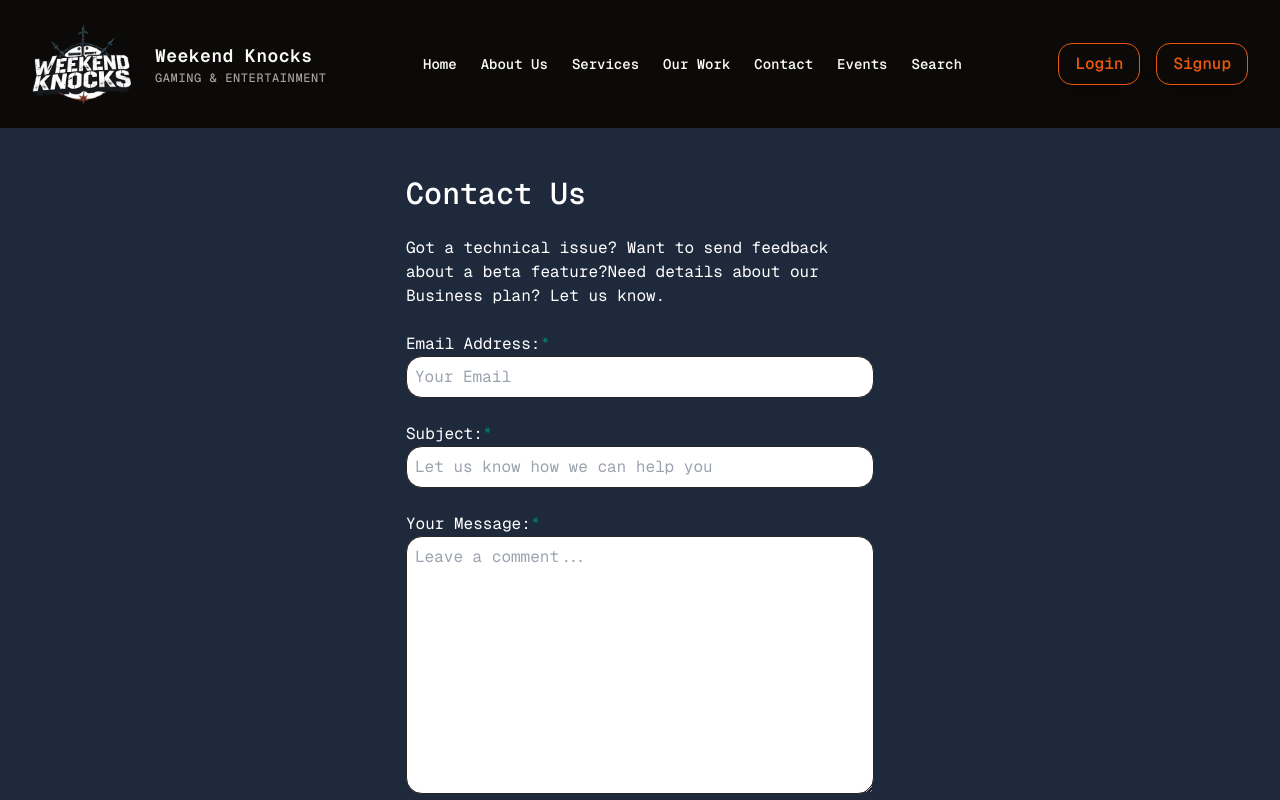
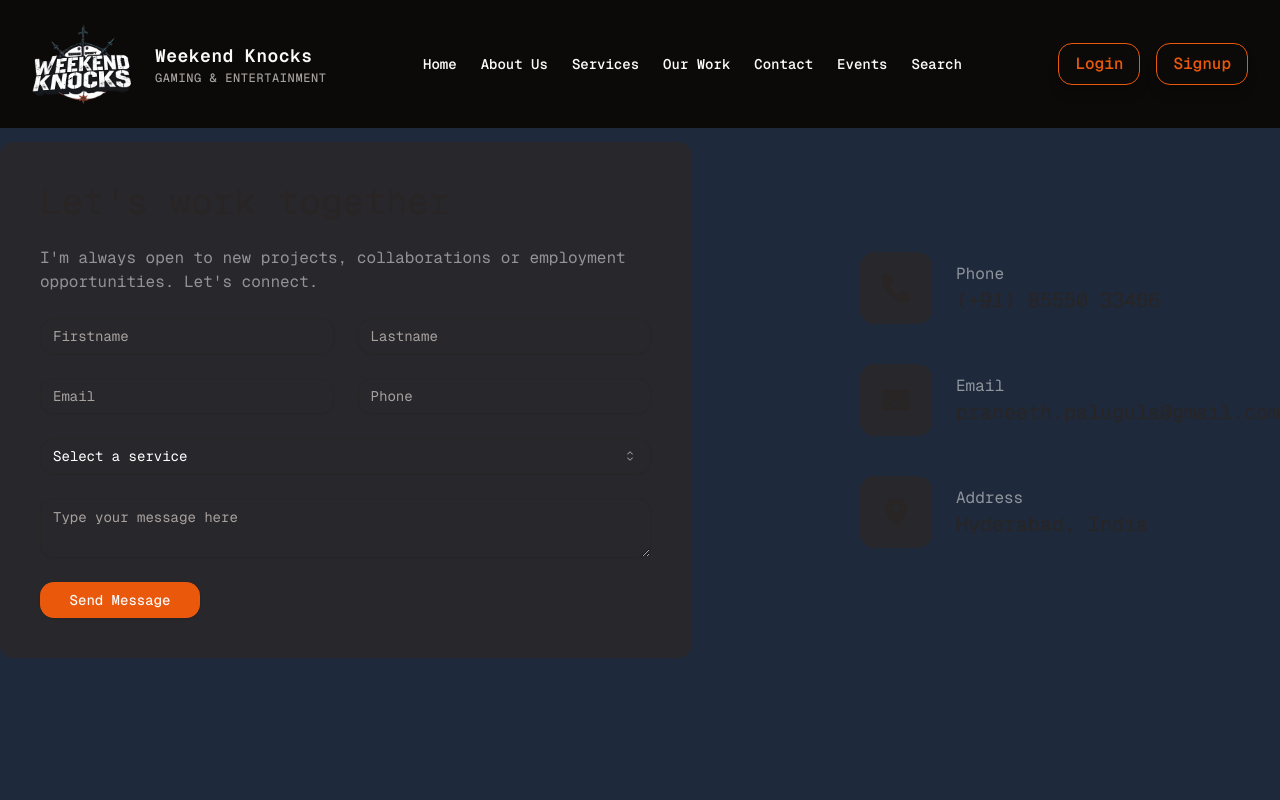
Before and after one commit to Praneeth-2602/Weekend_Knocks, a Next.js app: page /contact in a window 1280 px wide. Shown: the top 800 px of the page. Built offline with nearby package versions, Linux system fonts and the light colour scheme.

Commit message:
contact page

```diff
--- a/app/contact/page.tsx
+++ b/app/contact/page.tsx
@@ -1,89 +1,110 @@
-import Navbar from '@/components/Navbar';
+"use client";
+
+import { Button } from "@/components/ui/button";
+import { Input } from "@/components/ui/input";
+import { Textarea } from "@/components/ui/textarea";
+import { FaPhoneAlt, FaEnvelope, FaMapMarkerAlt } from 'react-icons/fa';
+
+import { Select, SelectContent, SelectGroup, SelectItem, SelectLabel, SelectTrigger, SelectValue } from "@/components/ui/select";
+import Navbar from "@/components/Navbar";
 import Footer from "@/components/Footer";
+const info = [
+    {
+        icon: <FaPhoneAlt />,
+        title: 'Phone',
+        text: '(+91) 85550 33466'
+    },
+    {
+        icon: <FaEnvelope />,
+        title: 'Email',
+        text: 'praneeth.palugula@gmail.com'
+    },
+    {
+        icon: <FaMapMarkerAlt />,
+        title: 'Address',
+        text: 'Hyderabad, India'
+    }
+];
 
+const formVariants = {
+    hidden: { opacity: 0, y: 50 },
+    visible: { opacity: 1, y: 0, transition: { duration: 0.5, ease: "easeInOut" } },
+};
 
-export default function Home() {
+const inputVariants = {
+    hover: { scale: 1.05, transition: { duration: 0.3, ease: "easeInOut" } }
+};
+
+function Contact() {
     return (
        <>
        <Navbar />
-      <div className="flex justify-center items-center min-h-screen">
-        <main className="flex min-h-screen flex-col justify-between p-4 w-full max-w-[500px] items-center mt-40 ">
-          <form>
-            <div className="mb-6 ">
-              <h1 className="text-3xl font-semibold mb-6 ">Contact Us</h1>
-              <p >Got a technical issue? Want to send feedback about a beta feature?Need details about our Business plan? Let us know.</p>
-
-            </div>
-            <div>
-              <section className="w-full">
+       <div className="flex flex-col items-center justify-center h-screen">
 
 
-                <div>
-                  <label htmlFor="fname">Email Address:<span className="text-[#0c7d69]">*</span></label> <br />
-                  <input
-                    required
-                    type="text"
-                    id="email"
-                    name="email"
-                    className="border rounded-lg w-full p-2"
-                    placeholder="Your Email"
-                  />{" "}
-                  <br /> <br />
+       <section>
+            <div className="container mx-auto">
+                <div className="flex flex-col xl:flex-row gap-[30px]">
+                    {/* form */}
+                    <div className="xl:w-[54%] order-2 xl:order-none">
+                        <form className="flex flex-col gap-6 p-10 bg-[#27272c] rounded-xl">
+                            <h3 className="text-4xl text-accent">Let's work together</h3>
+                            <p className="text-white/50">
+                                I'm always open to new projects, collaborations or employment opportunities. Let's connect.
+                            </p>
+                            {/* input */}
+                            <div className="grid grid-cols-1 md:grid-cols-2 gap-6">
+                                <Input type="firstname" placeholder="Firstname" />
+                                <Input type="lastname" placeholder="Lastname" />
+                                <Input type="email" placeholder="Email" />
+                                <Input type="phone" placeholder="Phone" />
                             </div>
-                <div>
-                  <label htmlFor="subject">Subject:<span className="text-[#0c7d69]">*</span></label> <br />
-                  <input
-                    required
-                    type="text"
-                    id="subject"
-                    name="subject"
-                    className="border rounded-lg w-full p-2"
-                    placeholder="Let us know how we can help you"
-                  />{" "}
-                  <br /> <br />
+                            {/* select */}
+                            <Select>
+                                <SelectTrigger className="w-full">
+                                    <SelectValue placeholder="Select a service" />
+                                </SelectTrigger>
+                                <SelectContent>
+                                    <SelectGroup>
+                                        <SelectLabel>Select a service</SelectLabel>
+                                        <SelectItem value="est">Web Development</SelectItem>
+                                        <SelectItem value="cst">UI/UX Design</SelectItem>
+                                        <SelectItem value="mst">Logo Design</SelectItem>
+                                    </SelectGroup>
+                                </SelectContent>
+                            </Select>
+                            {/* textarea */}
+                            <Textarea className="h-200px]" placeholder="Type your message here" />
+                            {/* button */}
+                            <Button size="default" className="max-w-40">Send Message</Button>
+                        </form>
+                    </div>
+
+                    {/* contact info */}
+                    <div className="flex-1 flex items-center xl:justify-end order-1 xl:order-none mb-8 xl:mb-0">
+                        <ul className="flex flex-col gap-10">
+                            {info.map((item, i) => {
+                                return (
+                                    <li key={i} className="flex items-center gap-6">
+                                        <div className="w-[52px] h-[52px] xl:w-[72px] xl:h-[72px] bg-[#27272c] text-accent rounded-md justify-center flex hover:bg-accent hover:text-primary hover:scale-75 transition-all duration-500">
+                                            <div className="text-[28px] flex items-center">{item.icon}</div>
+                                        </div>
+                                        <div className="flex-1">
+                                            <p className="text-white/50">{item.title} </p>
+                                            <h3 className="text-xl text-accent">{item.text}</h3>
+                                        </div>
+                                    </li>
+                                )
+                            })}
+                        </ul>
+                    </div>
+                </div>
             </div>
         </section>
-              <section>
-
-
-                <label htmlFor="fname">Your Message:<span className="text-[#0c7d69]">*</span></label> <br />
-                <textarea
-                  name=""
-                  id=""
-                  cols={30}
-                  rows={10}
-                  placeholder="Leave a comment..."
-                  className="border w-full p-2 rounded-lg"
-                  required
-                ></textarea>
-                <br /> <br />
-                <div className="flex gap-2">
-                  <input
-                    type="checkbox"
-                    name=""
-                    id=""
-                    placeholder="title"
-                    required
-                  />
-                  <br />
-                  <label htmlFor="consent">
-                    I consent to being contacted by the team<span className="text-[#0c7d69]">*</span>
-                  </label>
         </div>
-                <br />
-              </section>
-            </div>
-            <input
-              className="bg-[#0c7d69] w-full p-2 rounded-lg text-white"
-              type="submit"
-              value="Submit"
-              required
-            />
-          </form>
-        </main>
-      </div>
-
        <Footer />
        </>
     );
 }
+
+export default Contact;
--- /dev/null
+++ b/components/ui/select.tsx
@@ -0,0 +1,164 @@
+"use client"
+
+import * as React from "react"
+import {
+  CaretSortIcon,
+  CheckIcon,
+  ChevronDownIcon,
+  ChevronUpIcon,
+} from "@radix-ui/react-icons"
+import * as SelectPrimitive from "@radix-ui/react-select"
+
+import { cn } from "@/lib/utils"
+
+const Select = SelectPrimitive.Root
+
+const SelectGroup = SelectPrimitive.Group
+
+const SelectValue = SelectPrimitive.Value
+
+const SelectTrigger = React.forwardRef<
+  React.ElementRef<typeof SelectPrimitive.Trigger>,
+  React.ComponentPropsWithoutRef<typeof SelectPrimitive.Trigger>
+>(({ className, children, ...props }, ref) => (
+  <SelectPrimitive.Trigger
+    ref={ref}
+    className={cn(
+      "flex h-9 w-full items-center justify-between whitespace-nowrap rounded-md border border-input bg-transparent px-3 py-2 text-sm shadow-sm ring-offset-background placeholder:text-muted-foreground focus:outline-none focus:ring-1 focus:ring-ring disabled:cursor-not-allowed disabled:opacity-50 [&>span]:line-clamp-1",
+      className
+    )}
+    {...props}
+  >
+    {children}
+    <SelectPrimitive.Icon asChild>
+      <CaretSortIcon className="h-4 w-4 opacity-50" />
+    </SelectPrimitive.Icon>
+  </SelectPrimitive.Trigger>
+))
+SelectTrigger.displayName = SelectPrimitive.Trigger.displayName
+
+const SelectScrollUpButton = React.forwardRef<
+  React.ElementRef<typeof SelectPrimitive.ScrollUpButton>,
+  React.ComponentPropsWithoutRef<typeof SelectPrimitive.ScrollUpButton>
+>(({ className, ...props }, ref) => (
+  <SelectPrimitive.ScrollUpButton
+    ref={ref}
+    className={cn(
+      "flex cursor-default items-center justify-center py-1",
+      className
+    )}
+    {...props}
+  >
+    <ChevronUpIcon />
+  </SelectPrimitive.ScrollUpButton>
+))
+SelectScrollUpButton.displayName = SelectPrimitive.ScrollUpButton.displayName
+
+const SelectScrollDownButton = React.forwardRef<
+  React.ElementRef<typeof SelectPrimitive.ScrollDownButton>,
+  React.ComponentPropsWithoutRef<typeof SelectPrimitive.ScrollDownButton>
+>(({ className, ...props }, ref) => (
+  <SelectPrimitive.ScrollDownButton
+    ref={ref}
+    className={cn(
+      "flex cursor-default items-center justify-center py-1",
+      className
+    )}
+    {...props}
+  >
+    <ChevronDownIcon />
+  </SelectPrimitive.ScrollDownButton>
+))
+SelectScrollDownButton.displayName =
+  SelectPrimitive.ScrollDownButton.displayName
+
+const SelectContent = React.forwardRef<
+  React.ElementRef<typeof SelectPrimitive.Content>,
+  React.ComponentPropsWithoutRef<typeof SelectPrimitive.Content>
+>(({ className, children, position = "popper", ...props }, ref) => (
+  <SelectPrimitive.Portal>
+    <SelectPrimitive.Content
+      ref={ref}
+      className={cn(
+        "relative z-50 max-h-96 min-w-[8rem] overflow-hidden rounded-md border bg-popover text-popover-foreground shadow-md data-[state=open]:animate-in data-[state=closed]:animate-out data-[state=closed]:fade-out-0 data-[state=open]:fade-in-0 data-[state=closed]:zoom-out-95 data-[state=open]:zoom-in-95 data-[side=bottom]:slide-in-from-top-2 data-[side=left]:slide-in-from-right-2 data-[side=right]:slide-in-from-left-2 data-[side=top]:slide-in-from-bottom-2",
+        position === "popper" &&
+          "data-[side=bottom]:translate-y-1 data-[side=left]:-translate-x-1 data-[side=right]:translate-x-1 data-[side=top]:-translate-y-1",
+        className
+      )}
+      position={position}
+      {...props}
+    >
+      <SelectScrollUpButton />
+      <SelectPrimitive.Viewport
+        className={cn(
+          "p-1",
+          position === "popper" &&
+            "h-[var(--radix-select-trigger-height)] w-full min-w-[var(--radix-select-trigger-width)]"
+        )}
+      >
+        {children}
+      </SelectPrimitive.Viewport>
+      <SelectScrollDownButton />
+    </SelectPrimitive.Content>
+  </SelectPrimitive.Portal>
+))
+SelectContent.displayName = SelectPrimitive.Content.displayName
+
+const SelectLabel = React.forwardRef<
+  React.ElementRef<typeof SelectPrimitive.Label>,
+  React.ComponentPropsWithoutRef<typeof SelectPrimitive.Label>
+>(({ className, ...props }, ref) => (
+  <SelectPrimitive.Label
+    ref={ref}
+    className={cn("px-2 py-1.5 text-sm font-semibold", className)}
+    {...props}
+  />
+))
+SelectLabel.displayName = SelectPrimitive.Label.displayName
+
+const SelectItem = React.forwardRef<
+  React.ElementRef<typeof SelectPrimitive.Item>,
+  React.ComponentPropsWithoutRef<typeof SelectPrimitive.Item>
+>(({ className, children, ...props }, ref) => (
+  <SelectPrimitive.Item
+    ref={ref}
+    className={cn(
+      "relative flex w-full cursor-default select-none items-center rounded-sm py-1.5 pl-2 pr-8 text-sm outline-none focus:bg-accent focus:text-accent-foreground data-[disabled]:pointer-events-none data-[disabled]:opacity-50",
+      className
+    )}
+    {...props}
+  >
+    <span className="absolute right-2 flex h-3.5 w-3.5 items-center justify-center">
+      <SelectPrimitive.ItemIndicator>
+        <CheckIcon className="h-4 w-4" />
+      </SelectPrimitive.ItemIndicator>
+    </span>
+    <SelectPrimitive.ItemText>{children}</SelectPrimitive.ItemText>
+  </SelectPrimitive.Item>
+))
+SelectItem.displayName = SelectPrimitive.Item.displayName
+
+const SelectSeparator = React.forwardRef<
+  React.ElementRef<typeof SelectPrimitive.Separator>,
+  React.ComponentPropsWithoutRef<typeof SelectPrimitive.Separator>
+>(({ className, ...props }, ref) => (
+  <SelectPrimitive.Separator
+    ref={ref}
+    className={cn("-mx-1 my-1 h-px bg-muted", className)}
+    {...props}
+  />
+))
+SelectSeparator.displayName = SelectPrimitive.Separator.displayName
+
+export {
+  Select,
+  SelectGroup,
+  SelectValue,
+  SelectTrigger,
+  SelectContent,
+  SelectLabel,
+  SelectItem,
+  SelectSeparator,
+  SelectScrollUpButton,
+  SelectScrollDownButton,
+}
--- a/package.json
+++ b/package.json
@@ -15,6 +15,7 @@
     "@radix-ui/react-dropdown-menu": "^2.1.2",
     "@radix-ui/react-icons": "^1.3.0",
     "@radix-ui/react-popover": "^1.1.2",
+    "@radix-ui/react-select": "^2.1.2",
     "@radix-ui/react-separator": "^1.1.0",
     "@radix-ui/react-slot": "^1.1.0",
     "@radix-ui/react-toast": "^1.2.2",
```
Also changed, not shown: 1 other file (tests, documents, lock files or other folders). Lines whose indentation alone changed are shown as unchanged.
